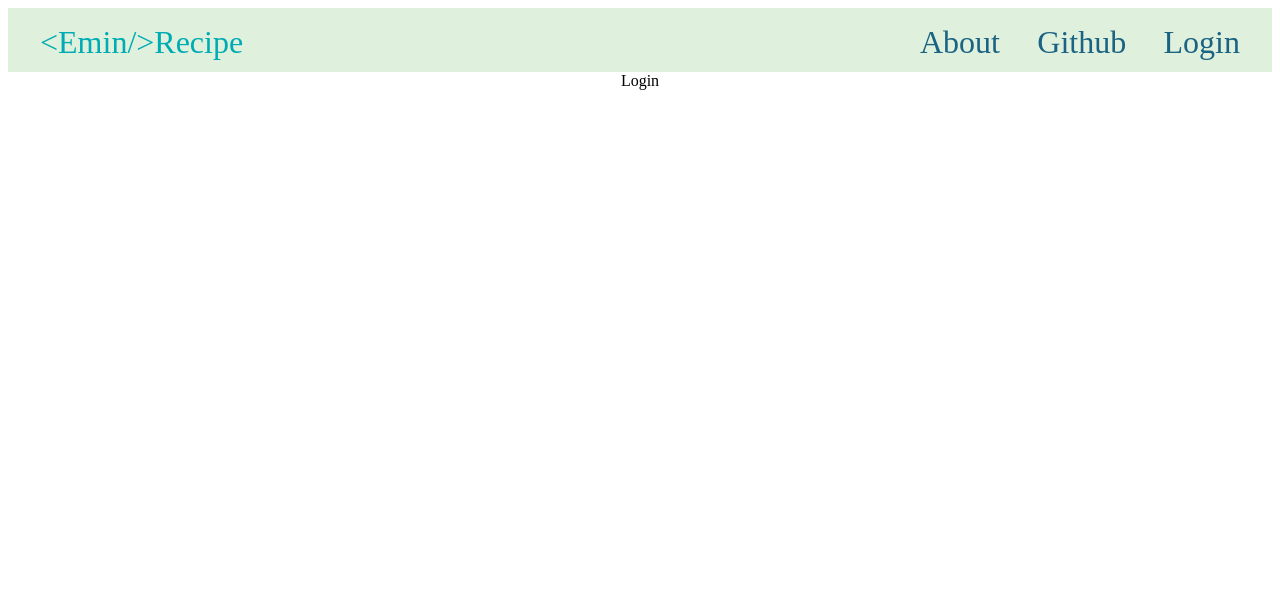
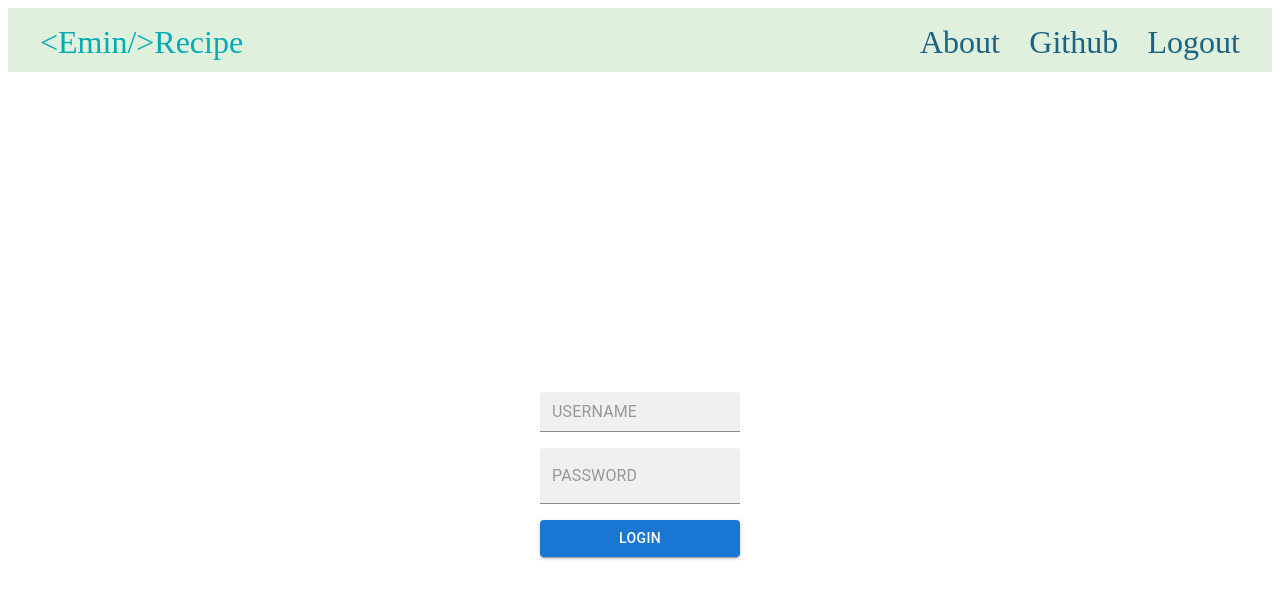
Before and after one commit to eminbulbul/recipe_app, a React (Create React App) app: page /login in a window 1280 px wide. Shown: the top 598 px of the page. Built offline with nearby package versions, Linux system fonts and the light colour scheme.

Commit message:
login added

```diff
--- a/package.json
+++ b/package.json
@@ -3,6 +3,10 @@
   "version": "0.1.0",
   "private": true,
   "dependencies": {
+    "@emotion/react": "^11.8.2",
+    "@emotion/styled": "^11.8.1",
+    "@mui/icons-material": "^5.5.1",
+    "@mui/material": "^5.5.3",
     "@testing-library/jest-dom": "^5.16.3",
     "@testing-library/react": "^12.1.4",
     "@testing-library/user-event": "^13.5.0",
--- a/src/components/navbar/Navbar.js
+++ b/src/components/navbar/Navbar.js
@@ -20,7 +20,7 @@ const Navbar = () => {
         >
           Github
         </a>
-        <Link to="/login">Login</Link>
+        <Link to="/login">Logout</Link>
       </div>
     </div>
   );
--- a/src/pages/login/Login.js
+++ b/src/pages/login/Login.js
@@ -1,7 +1,37 @@
-import React from "react";
+import * as React from "react";
+import Stack from "@mui/material/Stack";
+import TextField from "@mui/material/TextField";
+import Button from "@mui/material/Button";
+import styles from "./Login.module.css";
 
-const Login = () => {
-  return <div>Login</div>;
-};
-
-export default Login;
+export default function Login() {
+  return (
+    <div className={styles.container}>
+      <Stack
+        component="form"
+        sx={{
+          width: "25ch",
+        }}
+        spacing={2}
+        noValidate
+        autoComplete="off"
+      >
+        <TextField
+          hiddenLabel
+          id="filled-hidden-label-small"
+          placeholder="USERNAME"
+          variant="filled"
+          size="small"
+        />
+        <TextField
+          hiddenLabel
+          id="filled-hidden-label-normal"
+          placeholder="PASSWORD"
+          variant="filled"
+          type="password"
+        />
+        <Button variant="contained">LOGIN</Button>
+      </Stack>
+    </div>
+  );
+}
--- /dev/null
+++ b/src/pages/login/Login.module.css
@@ -0,0 +1,6 @@
+.container{
+    margin-top: 20rem;
+    display: flex;
+    justify-content: center;
+    align-items: center;
+}
```
Also changed, not shown: 1 other file (tests, documents, lock files or other folders).
